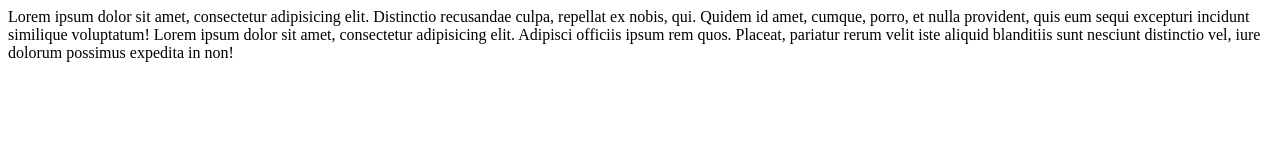
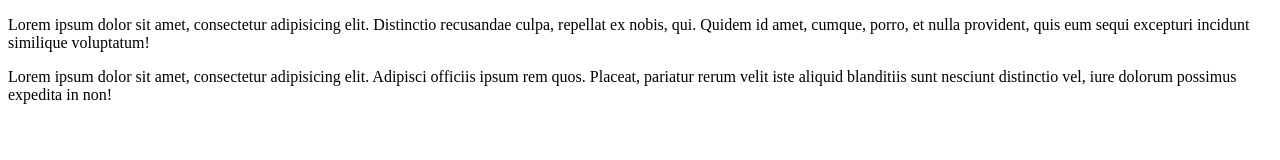
Before and after one commit to NatiSan/Experiencia-presencial-1, a plain HTML site: page 06/index.html in a window 1280 px wide. Drawn offline with Linux system fonts and the light colour scheme.

Commit message:
solucion 06

```diff
--- a/06/index.html
+++ b/06/index.html
@@ -7,8 +7,7 @@
 	<link rel="stylesheet" href="">
 </head>
 <body>
-	Lorem ipsum dolor sit amet, consectetur adipisicing elit. Distinctio recusandae culpa, repellat ex nobis, qui. Quidem id amet, cumque, porro, et nulla provident, quis eum sequi excepturi incidunt similique voluptatum!
-
-	Lorem ipsum dolor sit amet, consectetur adipisicing elit. Adipisci officiis ipsum rem quos. Placeat, pariatur rerum velit iste aliquid blanditiis sunt nesciunt distinctio vel, iure dolorum possimus expedita in non!
+	<p>Lorem ipsum dolor sit amet, consectetur adipisicing elit. Distinctio recusandae culpa, repellat ex nobis, qui. Quidem id amet, cumque, porro, et nulla provident, quis eum sequi excepturi incidunt similique voluptatum!</p>
+	<p>Lorem ipsum dolor sit amet, consectetur adipisicing elit. Adipisci officiis ipsum rem quos. Placeat, pariatur rerum velit iste aliquid blanditiis sunt nesciunt distinctio vel, iure dolorum possimus expedita in non!</p>
 </body>
 </html>
```
